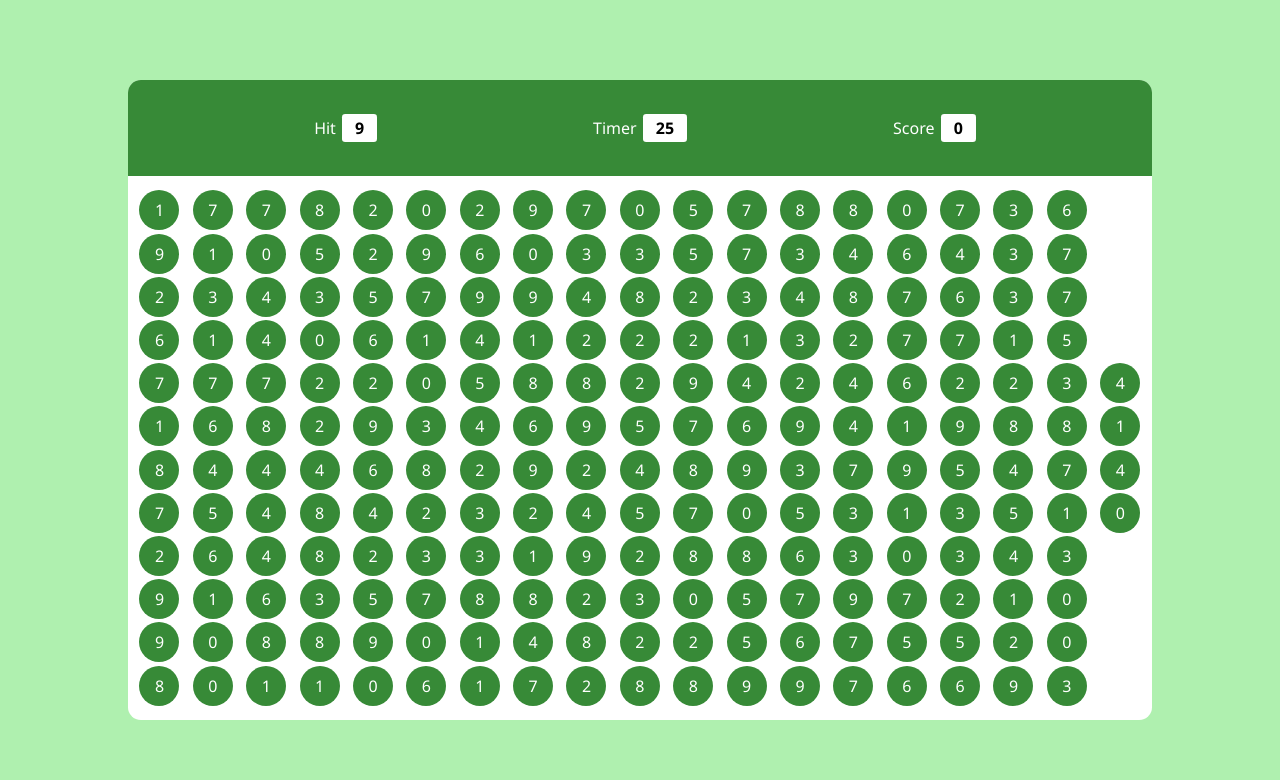
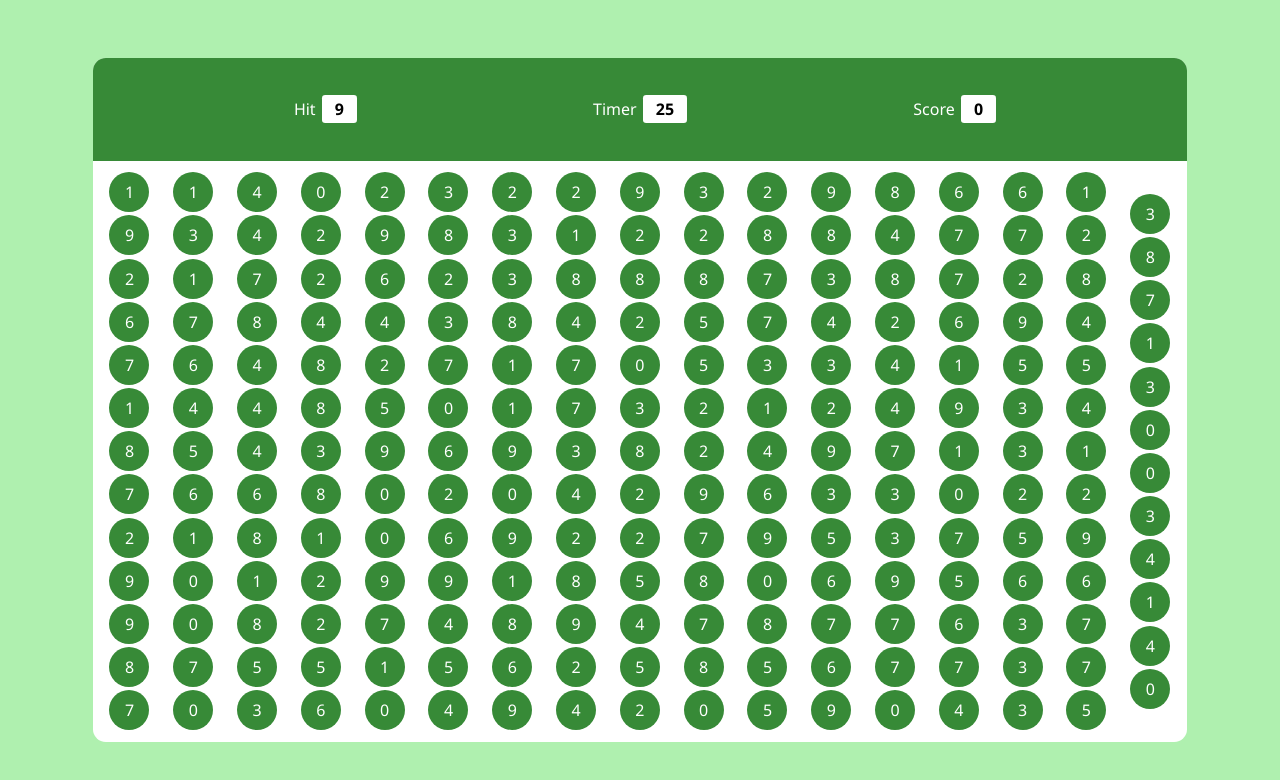
Before and after one commit to MuhammadAmmarAtique/Bubble-Game, a plain HTML site: page index.html in a window 1280 px wide. Drawn offline with Linux system fonts and the light colour scheme.

Commit message:
minor changes

```diff
--- a/index.js
+++ b/index.js
@@ -200,3 +200,5 @@ document.querySelector('.panelbottom').addEventListener('click',(bubble)=>{
         document.querySelector('#hit').innerHTML= Math.floor(Math.random()*10);
     }
    })
+
+//  JS is messy b/c i tried to implement code trough several ways.
--- a/style.css
+++ b/style.css
@@ -27,8 +27,8 @@ width: 100%;
 /* panel */
 .panel
 {
-    height: 80%;
-    width: 80%;
+    height: 85.5%;
+    width: 85.5%;
     background-color: white;
     border-radius:0.8rem ;
     overflow: hidden;
@@ -112,7 +112,7 @@ width: 100%;
     transform: scale(0.95);
 }
 
-/*  */
+/* classes for elements made using js for showing result to user   */
 .result-red{
     color: red;
 }
```
